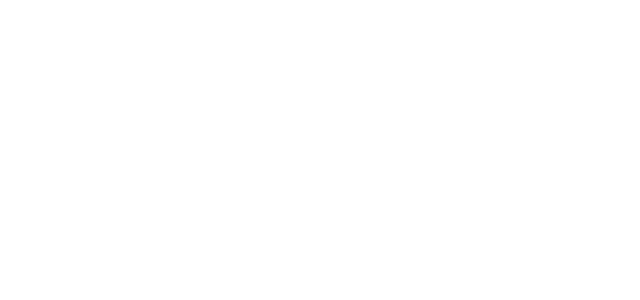
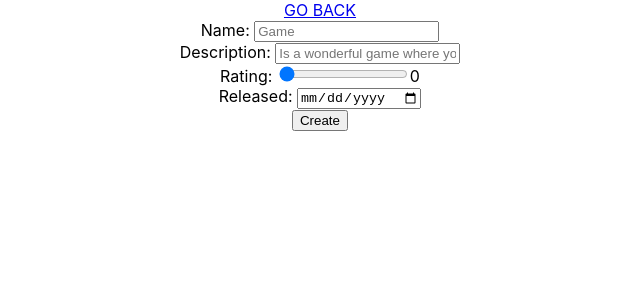
Before and after one commit to alejandrogh7/VIDEOGAMES-FINDER, a React (Create React App) app in the folder client/: page /create in a window 1280 px wide. Shown: the top 300 px of the page, without its empty margins (320-960 px from the left). Built offline with nearby package versions, Linux system fonts and the light colour scheme.

Commit message:
FORM ALMOST READY

```diff
--- a/client/src/App.js
+++ b/client/src/App.js
@@ -2,6 +2,7 @@ import "./App.css";
 import { BrowserRouter, Route, Switch } from "react-router-dom";
 import Home from "./components/Home/Home.jsx";
 import LandingPage from "./components/LandingPage/LandingPage.jsx";
+import VideogameForm from "./components/VideogameForm/VideogameForm.jsx";
 
 function App() {
   return (
@@ -10,6 +11,7 @@ function App() {
         <Switch>
           <Route path="/" exact component={LandingPage} />
           <Route path="/home" exact component={Home} />
+          <Route path="/create" exact component={VideogameForm} />
         </Switch>
       </BrowserRouter>
     </div>
--- a/client/src/components/NavBar/NavBar.jsx
+++ b/client/src/components/NavBar/NavBar.jsx
@@ -1,10 +1,12 @@
 import React, { useState } from "react";
 import { getByName, getVideogames } from "../../redux/actions/actions.js";
 import { useDispatch } from "react-redux";
+import { NavLink } from "react-router-dom";
 
 const NavBar = () => {
   const [input, setInput] = useState("");
   const dispatch = useDispatch();
+
   const handlerOnChange = (e) => {
     e.preventDefault();
     setInput(e.target.value);
@@ -13,12 +15,15 @@ const NavBar = () => {
 
   const handlerOnSubmit = (e) => {
     e.preventDefault();
-    dispatch(getVideogames);
+    dispatch(getByName(input));
     setInput("");
   };
 
   return (
-    <div>
+    <nav>
+      <div>
+        <NavLink to="/create">Create</NavLink>
+      </div>
       <input
         type="text"
         placeholder="Search videogame"
@@ -30,7 +35,7 @@ const NavBar = () => {
         value="SEARCH"
         onSubmit={(e) => handlerOnSubmit(e)}
       />
-    </div>
+    </nav>
   );
 };
 
--- a/client/src/components/VideogameForm/VideogameForm.jsx
+++ b/client/src/components/VideogameForm/VideogameForm.jsx
@@ -0,0 +1,81 @@
+import React, { useState } from "react";
+import { NavLink } from "react-router-dom";
+
+const VideogameForm = () => {
+  const [inputs, setInputs] = useState({
+    name: "",
+    description: "",
+    rating: 0,
+    released: "",
+  });
+
+  const handleInputsChange = (e) => {
+    e.preventDefault();
+    setInputs({
+      ...inputs,
+      [e.target.name]: e.target.value,
+    });
+  };
+
+  const handleSubmit = (e) => {
+    e.preventDefault();
+
+    setInputs({
+      name: "",
+      description: "",
+      rating: 0,
+      released: "",
+    });
+  };
+
+  return (
+    <form onSubmit={(e) => handleSubmit(e)}>
+      <NavLink to="/home">GO BACK</NavLink>
+      <div>
+        <label>Name: </label>
+        <input
+          type="text"
+          name="name"
+          value={inputs.name}
+          placeholder="Game"
+          onChange={(e) => handleInputsChange(e)}
+        />
+      </div>
+      <div>
+        <label>Description: </label>
+        <input
+          type="text"
+          name="description"
+          value={inputs.description}
+          placeholder="Is a wonderful game where you can explore a fantasy world and do a lot of tests"
+          onChange={(e) => handleInputsChange(e)}
+        />
+      </div>
+      <div>
+        <label>Rating: </label>
+        <input
+          type="range"
+          name="rating"
+          min="0"
+          max="10"
+          step="0.1"
+          value={inputs.rating}
+          onChange={(e) => handleInputsChange(e)}
+        />
+        <output for="rating">{inputs.rating}</output>
+      </div>
+      <div>
+        <label>Released: </label>
+        <input
+          type="date"
+          name="released"
+          value={inputs.released}
+          onChange={(e) => handleInputsChange(e)}
+        />
+      </div>
+      <input type="submit" value="Create" />
+    </form>
+  );
+};
+
+export default VideogameForm;
```
Also changed, not shown: 1 other file (tests, documents, lock files or other folders).
